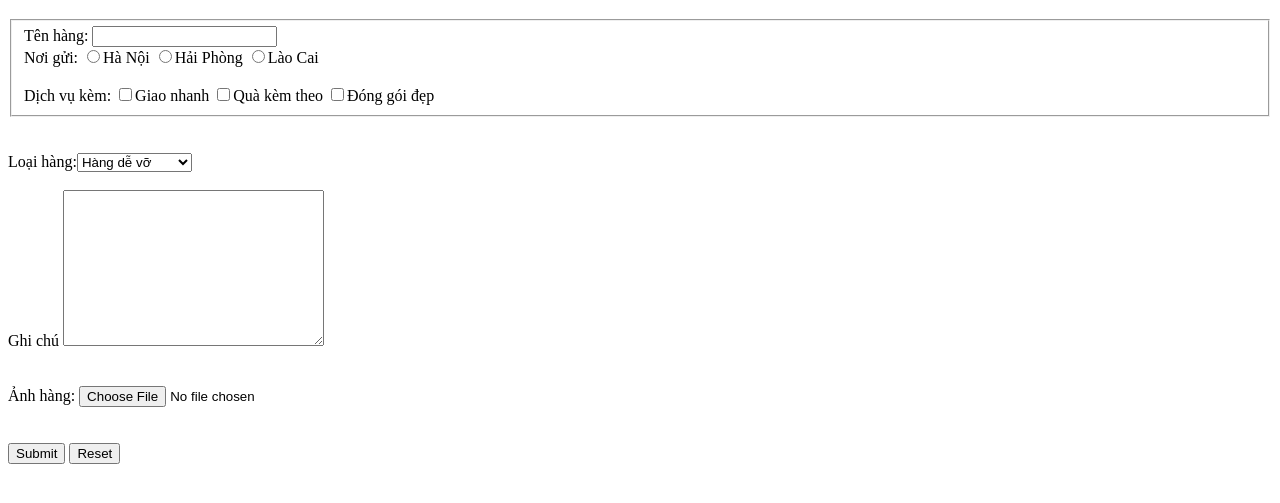
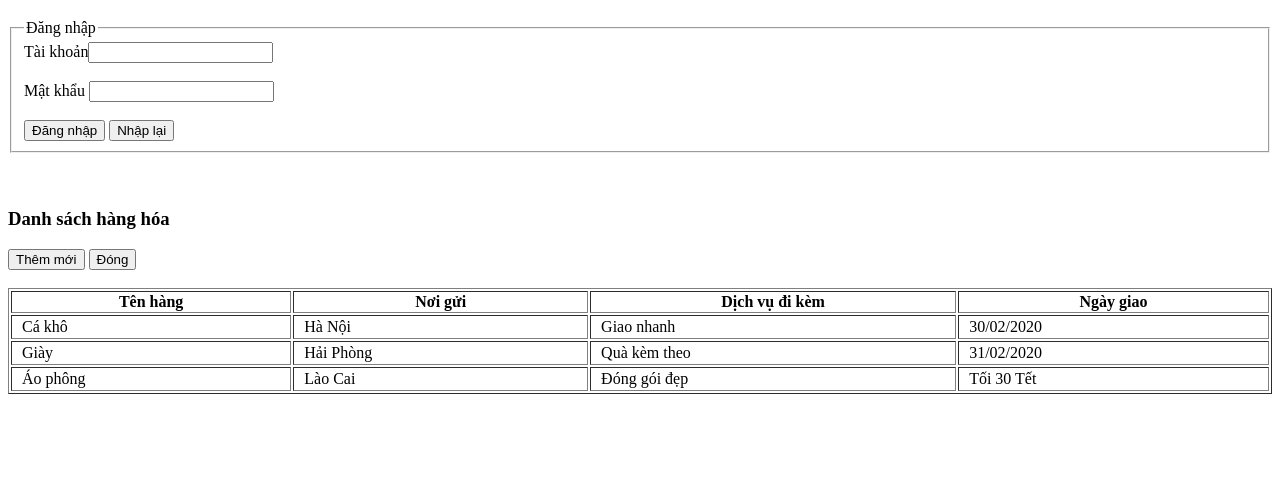
Before and after one commit to NguyenVanDuc1997/GitProject, a plain HTML site: page Item_Info.html in a window 1280 px wide. Shown: the part 61-564 px from the top of the page. Drawn offline with Linux system fonts and the light colour scheme.

Commit message:
Bài tập 02/03 anh Hiếu

```diff
--- a/Item_Info.html
+++ b/Item_Info.html
@@ -3,41 +3,127 @@
 <head>
     <meta charset="UTF-8">
     <title>Thông tin hàng hóa</title>
+    <style>
+        #myForm{
+            display: none;
+        }
+        td {
+            padding: 10px;
+            line-height: 2px;
+        }
+        textarea {
+            width: 100%;
+        }
+    </style>
+    <script>
+        function showForm() {
+            document.getElementById("myForm").style.display="block";
+            document.getElementById("myForm2").style.display="block";
+        }
+        function closeForm() {
+            document.getElementById("myForm2").style.display = "none";
+        }
+    </script>
 </head>
 <body>
 <h1>Thông tin hàng hóa</h1>
-<form action="">
-    <fieldset >
-    Tên hàng: <input type="text"><br>
 
-    Nơi gửi:
-    <input type="radio" name="from" value="">Hà Nội
+    <fieldset>
+        <legend>Đăng nhập</legend>
+        Tài khoản<input type="text"> <br><br>
+        Mật khẩu <input type="password"> <br> <br>
+        <input type="hidden" value="1234">
+        <input type="submit" value="Đăng nhập">
+        <input type="reset" value="Nhập lại">
+    </fieldset>
+    <br>
+    <form action="#" method="p" id="myForm">
+    <table  cellpadding="10">
+        <tr>
+            <th>Tên hàng:</th>
+            <td><input type="text" placeholder="Cá khô"><br></td>
+        </tr>
+
+        <tr>
+            <th>Nơi gửi:</th>
+            <td align="bottom"><input type="radio" name="from" value="">Hà Nội
                 <input type="radio" name="from" value="">Hải Phòng
-    <input type="radio" name="from" value="">Lào Cai <br><br>
+                <input type="radio" name="from" value="">Lào Cai <br><br></td>
+        </tr>
 
-    Dịch vụ kèm:
-    <input type="checkbox">Giao nhanh
+        <tr>
+            <th>Dịch vụ kèm:</th>
+            <td><input type="checkbox">Giao nhanh
                 <input type="checkbox">Quà kèm theo
                 <input type="checkbox">Đóng gói đẹp
+                <input type="hidden" name="secret" value="id khach hang">
+                <br><br></td>
+        </tr>
 
-    </fieldset>
-    <br><br>
-    <input type="hidden" name="secret" value="id khach hang">
-
-    Loại hàng:<select name="" id="">
+        <tr>
+            <th>Loại hàng:</th>
+            <td><select name="" id="category">
                 <option value="">Hàng dễ vỡ</option>
                 <option value="">Hàng tươi sống</option>
                 <option value="">Hàng khô</option>
 
-    </select> <br><br>
-    Ghi chú
-    <textarea name="" id="" cols="30" rows="10"></textarea><br><br><br>
+            </select> <br><br></td>
+        </tr>
 
-    Ảnh hàng:
-    <input type="file"> <br><br><br>
-    <input type="submit" value="Submit">
-    <input type="reset" value="Reset">
+        <tr>
+            <th>Ngày giao:</th>
+            <td><input type="date"> <br><br></td>
+        </tr>
+        <tr>
+            <th>Ghi chú</th>
+            <td><textarea name="" id="" cols="30" rows="10"></textarea><br><br><br></td>
+        </tr>
 
+        <tr>
+            <th>Ảnh hàng:</th>
+            <td><input type="file"> <br><br><br>
+        </tr>
+        <tr>
+            <th>&nbsp;</th>
+            <td><input type="submit" value="Submit">
+                <input type="reset" value="Reset"> <br><br>
+               </td></td>
+        </tr>
+
+    </table>
+    </form>
+<br>
+<h3>Danh sách hàng hóa</h3>
+    <button onclick="showForm()">Thêm mới</button>
+<input type="button" value="Đóng" onclick="closeForm()">
+    <br><br>
+<form action="" id="myForm2">
+<table border="1" width="100%">
+    <tr>
+        <th>Tên hàng</th>
+        <th>Nơi gửi</th>
+        <th>Dịch vụ đi kèm</th>
+        <th>Ngày giao</th>
+    </tr>
+    <tr>
+        <td>Cá khô</td>
+        <td>Hà Nội</td>
+        <td>Giao nhanh</td>
+        <td>30/02/2020</td>
+    </tr>
+    <tr>
+        <td>Giày</td>
+        <td>Hải Phòng</td>
+        <td>Quà kèm theo</td>
+        <td>31/02/2020</td>
+    </tr>
+    <tr>
+        <td>Áo phông</td>
+        <td>Lào Cai</td>
+        <td>Đóng gói đẹp</td>
+        <td>Tối 30 Tết</td>
+    </tr>
+</table>
 </form>
 </body>
 </html>
```
Lines whose indentation alone changed are shown as unchanged.
